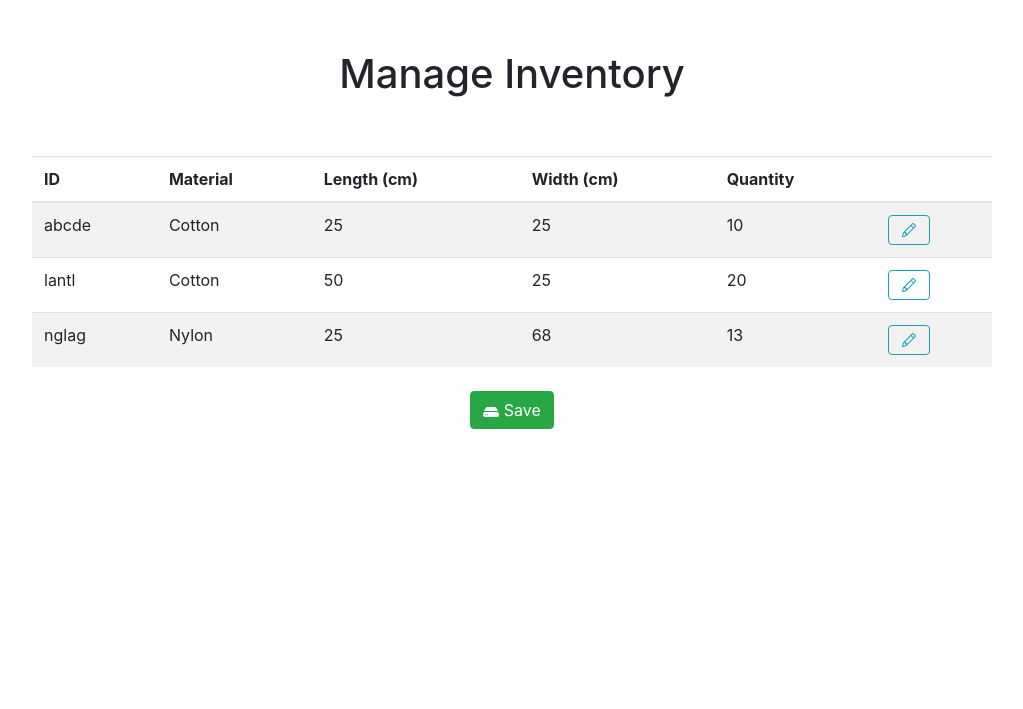
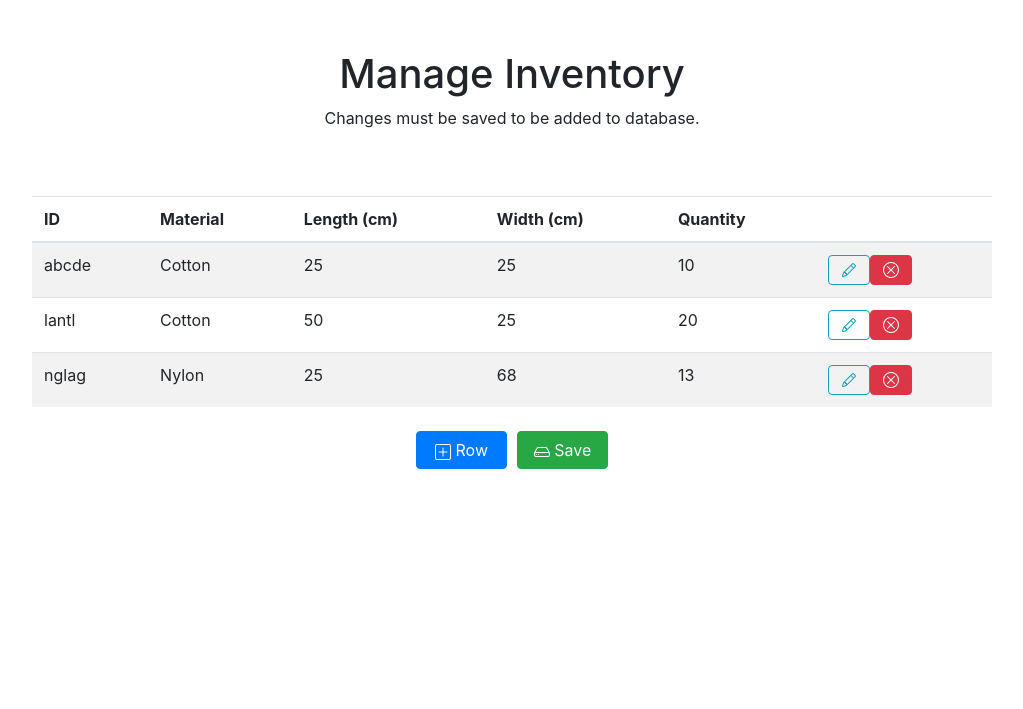
Before and after one commit to addy999/felt-demo, a Flask app: page / in a window 1280 px wide. Shown: the top 709 px of the page, without its empty margins (128-1151 px from the left). Run offline with Flask 2, Linux system fonts and the light colour scheme; data comes from the database, SQL or seed files in the repository; some libraries are stand-ins or nearby versions.

Commit message:
add new row and delete functionality

```diff
--- a/web_app/app/static/css/main.css
+++ b/web_app/app/static/css/main.css
@@ -11,9 +11,15 @@ input {
     width: 30px;
 }
 
+#buttons {
+    width: 15%;
+    margin: auto;
+    /* height : 10%; */
+}
+
 #save {
-    margin: auto;
-    display: block;
+    margin-left: 10px;
+    /* display: block; */
 }
 
 .footer {
--- a/web_app/app/static/js/main.js
+++ b/web_app/app/static/js/main.js
@@ -15,32 +15,63 @@ $(document).ready(function () {
 
 });
 
-const EDIT_BUTTON = "<button type='button' class='btn btn-outline-info'><svg width='1em' height='1em' onclick='makeRowEditable(this)' viewBox='0 0 16 16' class='bi bi-pencil' fill='currentColor' xmlns='http://www.w3.org/2000/svg'><path fill-rule='evenodd' d='M11.293 1.293a1 1 0 0 1 1.414 0l2 2a1 1 0 0 1 0 1.414l-9 9a1 1 0 0 1-.39.242l-3 1a1 1 0 0 1-1.266-1.265l1-3a1 1 0 0 1 .242-.391l9-9zM12 2l2 2-9 9-3 1 1-3 9-9z'></path><path fill-rule='evenodd' d='M12.146 6.354l-2.5-2.5.708-.708 2.5 2.5-.707.708zM3 10v.5a.5.5 0 0 0 .5.5H4v.5a.5.5 0 0 0 .5.5H5v.5a.5.5 0 0 0 .5.5H6v-1.5a.5.5 0 0 0-.5-.5H5v-.5a.5.5 0 0 0-.5-.5H3z'></path></svg></button>"
-const DROPDOWN = {"Cotton" : 0, "Leather" : 1, "Linen" : 2, "Nylon" : 3}
 
-function makeRowEditable (e) {
-    let row = e.parentElement.parentElement.parentElement;
-    let cols = Array.from(row.children);
+function deleteRow (e) {
 
-    // Material -> Create dropdown menu
-    let mat = cols[1].innerHTML;
-    cols[1].innerHTML = "<select> \
-                        <option value='Cotton'>Cotton</option> \
-                        <option value='Leather'>Leather</option> \
-                        <option value='Linen'>Linen</option> \
-                        <option value='Nylon'>Nylon</option> \
-                        </select>";
-    Array.from(cols[1].children)[0].selectedIndex = DROPDOWN[mat]; // Select already filled value
+    // Delete row from table
 
-    // Size, Quantity -> Create input field
-    for(let i=2; i<5; i++) {
-        let quant = cols[i].innerHTML;
-        cols[i].innerHTML = `<input type="text" placeholder=${quant}>`
+    let row = e.parentElement.parentElement;
+    document.getElementsByTagName("table")[0].deleteRow(row.rowIndex);
+
+}
+
+function newRow () {
+
+    // Insert new row in table
+
+    // Create new row in html
+    document.getElementsByTagName("table")[0].tBodies[0].insertRow();
+    let row = Array.from(document.getElementsByTagName("table")[0].tBodies[0].children).splice(-1)[0]; // last inserted row
+
+    // Populate
+    let id = newId(5); // make a 5 char long random id
+    row.innerHTML = "<td>" + id + "</td>";
+
+    // Add spaces for material, size and quantity
+    for(i=0; i<4; i++) {
+        row.innerHTML += "<td></td>";
+    }
+
+    // Finally, add edit + delete button
+    row.innerHTML +=  "<td>" + EDIT_BUTTON + DELETE_BUTTON + "</td>";
+
+    // Turn row into edit mode
+    let button = row.getElementsByTagName("button")[0];
+    makeRowEditable(button);
+
+}
+
+function saveData () {
+
+    // Save table data to db
+
+    let data_field_valid = Array.from(document.getElementsByTagName("input")).every( (i) => {
+        if(i.value.length < 1) {
+            alert("Some fields are blank.");
+            return false;
+        }
+        else{return true}
+    })
+
+    if(data_field_valid) {
+        $.post("/savedata", {data : JSON.stringify(captureData())})
+        .done( () => {
+            let rows = Array.from(document.getElementsByClassName("table")[0].tBodies[0].children);
+            rows.forEach(reverseRowEditability);
+            alert("Saved successfully.");
+        })
+        .fail( () => {
+            alert("Server error, try again.")
+        });
     }
 }
-
-function rowToHtml (row) {
-    let vals = Object.values(row);
-    let trs = vals.map((v) => {return "<td>" + String(v) + "</td>"})
-    return "<tr>" + trs.join("") + "<td>" + EDIT_BUTTON + "</td>" + "</tr>"
-}
--- a/web_app/app/templates/index.html
+++ b/web_app/app/templates/index.html
@@ -10,12 +10,15 @@
         <!-- JS -->
         <script src="https://ajax.googleapis.com/ajax/libs/jquery/3.4.1/jquery.min.js"></script>
         <script src="https://maxcdn.bootstrapcdn.com/bootstrap/3.4.1/js/bootstrap.min.js"></script>
+        <script src="{{ url_for('static', filename='js/utils.js') }}" type="text/javascript"></script>
         <script src="{{ url_for('static', filename='js/main.js') }}" type="text/javascript"></script>
 
     </head>
     <body>
-        <h1 id="title" class="text-center">Manage Inventory</h1>
-
+        <div id="title" class="text-center">
+            <h1>Manage Inventory</h1>
+            <p> Changes must be saved to be added to database. </p>
+        </div>
         <table class="table table-striped">
             <thead>
                 <tr>
@@ -30,16 +33,25 @@
               <tbody>
               </tbody>
         </table>
-
         <br>
-
-        <button id="save" type="button" class="btn btn-success">
-            <svg width="1em" height="1em" viewBox="0 0 16 16" class="bi bi-hdd-fill" fill="currentColor" xmlns="http://www.w3.org/2000/svg">
-            <path fill-rule="evenodd" d="M0 10a2 2 0 0 1 2-2h12a2 2 0 0 1 2 2v1a2 2 0 0 1-2 2H2a2 2 0 0 1-2-2v-1zm2.5 1a.5.5 0 1 0 0-1 .5.5 0 0 0 0 1zm2 0a.5.5 0 1 0 0-1 .5.5 0 0 0 0 1z"></path>
-            <path d="M.91 7.204A2.993 2.993 0 0 1 2 7h12c.384 0 .752.072 1.09.204l-1.867-3.422A1.5 1.5 0 0 0 11.906 3H4.094a1.5 1.5 0 0 0-1.317.782L.91 7.204z"></path>
-            </svg>
-            <span> Save </span>
-        </button>
+        <div id="buttons" class="row">
+            <button id="newrow" type="button" onclick="newRow()" class="btn btn-primary col">
+                <svg width="1em" height="1em" viewBox="0 0 16 16" class="bi bi-plus-square" fill="currentColor" xmlns="http://www.w3.org/2000/svg">
+                    <path fill-rule="evenodd" d="M8 3.5a.5.5 0 0 1 .5.5v4a.5.5 0 0 1-.5.5H4a.5.5 0 0 1 0-1h3.5V4a.5.5 0 0 1 .5-.5z"/>
+                    <path fill-rule="evenodd" d="M7.5 8a.5.5 0 0 1 .5-.5h4a.5.5 0 0 1 0 1H8.5V12a.5.5 0 0 1-1 0V8z"/>
+                    <path fill-rule="evenodd" d="M14 1H2a1 1 0 0 0-1 1v12a1 1 0 0 0 1 1h12a1 1 0 0 0 1-1V2a1 1 0 0 0-1-1zM2 0a2 2 0 0 0-2 2v12a2 2 0 0 0 2 2h12a2 2 0 0 0 2-2V2a2 2 0 0 0-2-2H2z"/>
+                  </svg>
+                <span> Row </span>
+            </button>
+            <button id="save" type="button" onclick="saveData()" class="btn btn-success col">
+                <svg width="1em" height="1em" viewBox="0 0 16 16" class="bi bi-hdd" fill="currentColor" xmlns="http://www.w3.org/2000/svg">
+                    <path fill-rule="evenodd" d="M14 9H2a1 1 0 0 0-1 1v1a1 1 0 0 0 1 1h12a1 1 0 0 0 1-1v-1a1 1 0 0 0-1-1zM2 8a2 2 0 0 0-2 2v1a2 2 0 0 0 2 2h12a2 2 0 0 0 2-2v-1a2 2 0 0 0-2-2H2z"/>
+                    <path d="M5 10.5a.5.5 0 1 1-1 0 .5.5 0 0 1 1 0zm-2 0a.5.5 0 1 1-1 0 .5.5 0 0 1 1 0z"/>
+                    <path fill-rule="evenodd" d="M4.094 4a.5.5 0 0 0-.44.26l-2.47 4.532A1.5 1.5 0 0 0 1 9.51v.99H0v-.99c0-.418.105-.83.305-1.197l2.472-4.531A1.5 1.5 0 0 1 4.094 3h7.812a1.5 1.5 0 0 1 1.317.782l2.472 4.53c.2.368.305.78.305 1.198v.99h-1v-.99a1.5 1.5 0 0 0-.183-.718L12.345 4.26a.5.5 0 0 0-.439-.26H4.094z"/>
+                  </svg>
+                <span> Save </span>
+            </button>
+        </div>
 
         <div class="footer text-center">
             <p>©Copyright Addy Bhatia 2020</p>
```
